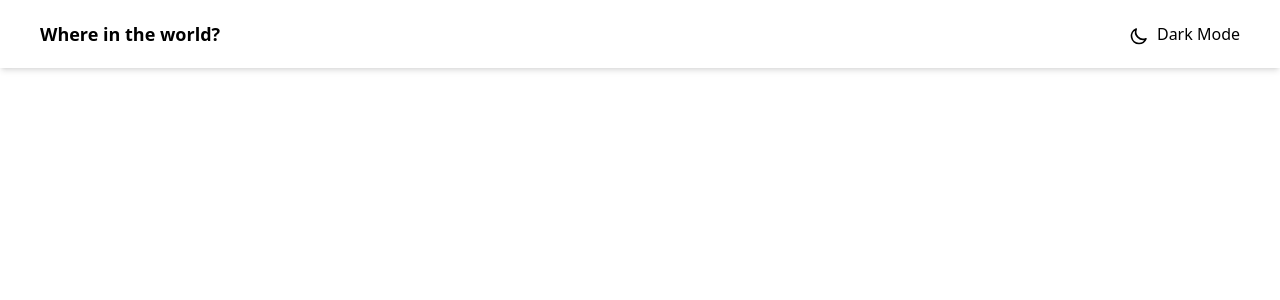
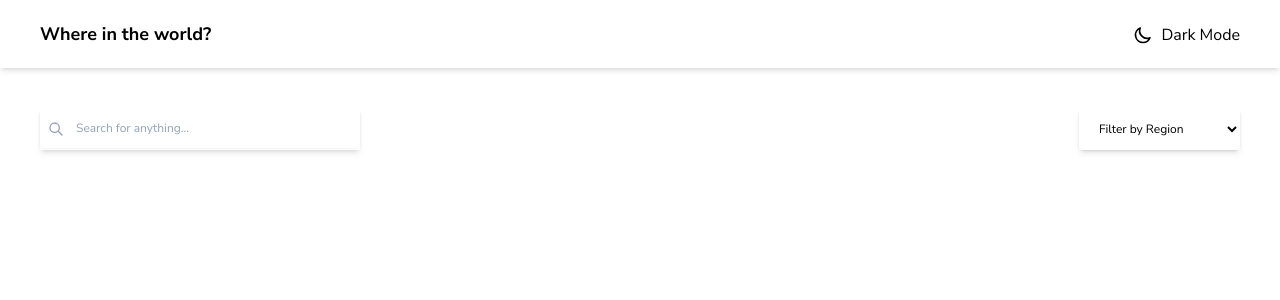
Before and after one commit to NickBanken/fun-with-flags, a React (Vite) app: page / in a window 1280 px wide. Shown: the top 300 px of the page. Built offline with nearby package versions, Linux system fonts and the light colour scheme.

Commit message:
investigation of dark mode toggle

```diff
--- a/index.html
+++ b/index.html
@@ -4,6 +4,9 @@
     <meta charset="UTF-8" />
     <link rel="icon" type="image/svg+xml" href="/src/favicon.svg" />
     <meta name="viewport" content="width=device-width, initial-scale=1.0" />
+    <link rel="preconnect" href="https://fonts.googleapis.com">
+    <link rel="preconnect" href="https://fonts.gstatic.com" crossorigin>
+    <link href="https://fonts.googleapis.com/css2?family=Nunito+Sans:wght@300;400;700;900&display=swap" rel="stylesheet">
     <title>Vite App</title>
   </head>
   <body>
--- a/src/App.jsx
+++ b/src/App.jsx
@@ -1,12 +1,21 @@
 import { useState } from 'react'
 import Nav from "./components/Nav";
+import Search from "./components/Search";
 
 function App() {
-  const [count, setCount] = useState(0)
+const [darkMode,setDarkMode] = useState("false");
+
+const darkModeToggle = () =>{
+    setDarkMode(!darkMode);
+}
+
 
   return (
-    <div className="App">
-      <Nav/>
+    <div className={`App ${!darkMode ? "dark" : null}`}>
+        <div className={"dark:bg-slate-900"}>
+            <Nav toggle={darkModeToggle}></Nav>
+            <Search></Search>
+        </div>
     </div>
   )
 }
--- a/src/components/Nav.jsx
+++ b/src/components/Nav.jsx
@@ -1,14 +1,14 @@
 
 
-function Nav (){
+function Nav ({toggle}){
     return (
-        <nav className={"flex justify-between px-10 py-5 shadow-md"}>
-            <h1 className={"text-lg font-bold"}>Where in the world?</h1>
-            <button>
-                <svg xmlns="http://www.w3.org/2000/svg" className="h-5 w-5 inline-block mr-2" fill="none" viewBox="0 0 24 24" stroke="currentColor" strokeWidth={2}>
+        <nav className={"dark:bg-slate-800 flex justify-between px-10 py-5 shadow-md"}>
+            <h1 className={"dark:text-white text-lg font-bold"}>Where in the world?</h1>
+            <button onClick={toggle}>
+                <svg xmlns="http://www.w3.org/2000/svg" className="h-5 w-5 inline-block mr-2 dark:text-white" fill="none" viewBox="0 0 24 24" stroke="currentColor" strokeWidth={2}>
                     <path strokeLinecap="round" strokeLinejoin="round" d="M20.354 15.354A9 9 0 018.646 3.646 9.003 9.003 0 0012 21a9.003 9.003 0 008.354-5.646z" />
                 </svg>
-                <p className={"inline-block"}>Dark Mode</p>
+                <p className={"dark:text-white inline-block align-middle"}>Dark Mode</p>
             </button>
         </nav>
     )
--- /dev/null
+++ b/src/components/Search.jsx
@@ -0,0 +1,32 @@
+function Search (){
+    return(
+        <div className={"mx-10 flex justify-between"}>
+            <label className="relative inline-block w-80  my-10 shadow-md">
+                <span className="sr-only">Search</span>
+                <span className="absolute inset-y-0 left-0 flex items-center pl-2">
+                    <svg xmlns="http://www.w3.org/2000/svg" className="h-4 w-4 stroke-slate-400" fill="none" viewBox="0 0 24 24" strokeWidth={2}>
+                        <path strokeLinecap="round" strokeLinejoin="round" d="M21 21l-6-6m2-5a7 7 0 11-14 0 7 7 0 0114 0z" />
+                    </svg>
+                </span>
+                <input
+                    className="placeholder:text-slate-400 inline-block bg-white w-full border-slate-300
+                    rounded-md py-3 pl-9 pr-3 shadow-sm focus:outline-none text-xs"
+                    placeholder="Search for anything..." type="text" name="search"/>
+            </label>
+
+            <label className="inline-block w-100 my-10 shadow-md">
+                <select
+                    className="bg-white w-full border-slate-300
+                        rounded-md py-3 pl-4 pr-10 shadow-sm focus:outline-none text-xs">
+                    <option value="Filter by Region">Filter by Region</option>
+                    <option value="volvo">Volvo</option>
+                    <option value="saab">Saab</option>
+                    <option value="mercedes">Mercedes</option>
+                    <option value="audi">Audi</option>
+                </select>
+            </label>
+        </div>
+    )
+}
+
+export default Search;
--- a/src/index.css
+++ b/src/index.css
@@ -1,3 +1,7 @@
 @tailwind base;
 @tailwind components;
 @tailwind utilities;
+
+body{
+    font-family: 'Nunito Sans', sans-serif;
+}
--- a/tailwind.config.js
+++ b/tailwind.config.js
@@ -7,4 +7,5 @@ module.exports = {
     extend: {},
   },
   plugins: [],
+  darkMode: 'class',
 }
```
